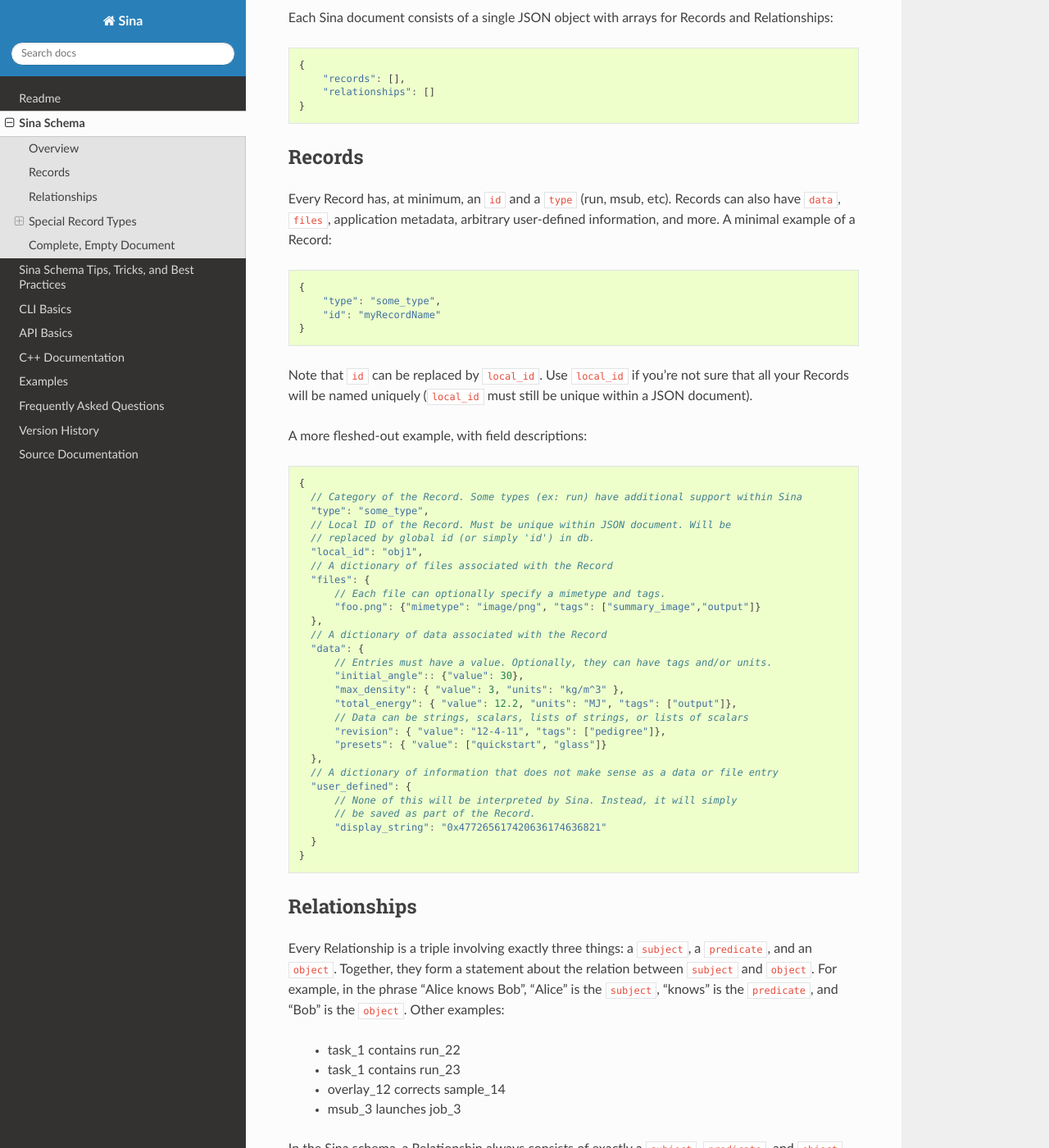
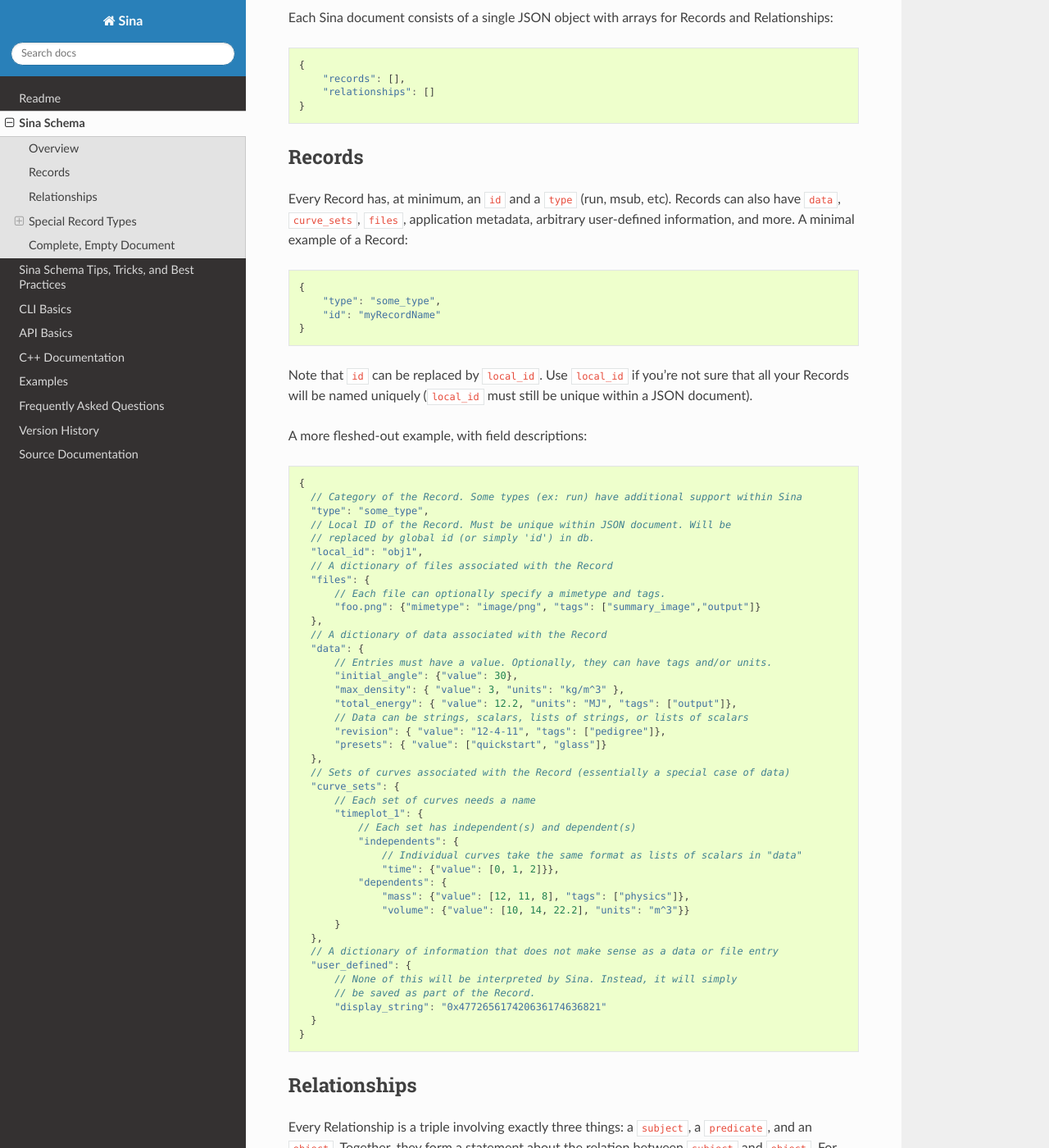
Before and after one commit to LLNL/Sina, a Sphinx documentation site: the page built from python/docs/source/sina_schema.rst, in a window 1280 px wide and 1400 px high, scrolled down 350 px. Shown: the whole window at 82% size. Built offline with Sphinx 7.4.7 and the Read the Docs theme 2.0.0, drawn with Linux system fonts in a browser that asks for light colours; pages that are not in the unit, such as notebooks, are missing from menus; the version number could not be read and is left out.

Commit message:
SIBO-934: Add documentation and example for curve sets

```diff
--- a/python/docs/source/sina_schema.rst
+++ b/python/docs/source/sina_schema.rst
@@ -27,7 +27,7 @@ Records
 -------
 
 Every Record has, at minimum, an :code:`id` and a :code:`type` (run, msub,
-etc). Records can also have :code:`data`, :code:`files`,
+etc). Records can also have :code:`data`, :code:`curve_sets`, :code:`files`,
 application metadata, arbitrary user-defined information, and more.
 A minimal example of a Record:
 
@@ -60,12 +60,25 @@ A more fleshed-out example, with field descriptions:
       // A dictionary of data associated with the Record
       "data": {
           // Entries must have a value. Optionally, they can have tags and/or units.
-          "initial_angle":: {"value": 30},
+          "initial_angle": {"value": 30},
           "max_density": { "value": 3, "units": "kg/m^3" },
           "total_energy": { "value": 12.2, "units": "MJ", "tags": ["output"]},
           // Data can be strings, scalars, lists of strings, or lists of scalars
           "revision": { "value": "12-4-11", "tags": ["pedigree"]},
           "presets": { "value": ["quickstart", "glass"]}
+      },
+      // Sets of curves associated with the Record (essentially a special case of data)
+      "curve_sets": {
+          // Each set of curves needs a name
+          "timeplot_1": {
+              // Each set has independent(s) and dependent(s)
+              "independents": {
+                  // Individual curves take the same format as lists of scalars in "data"
+                  "time": {"value": [0, 1, 2]}},
+              "dependents": {
+                  "mass": {"value": [12, 11, 8], "tags": ["physics"]},
+                  "volume": {"value": [10, 14, 22.2], "units": "m^3"}}
+          }
       },
       // A dictionary of information that does not make sense as a data or file entry
       "user_defined": {
```
Also changed, not shown: 1 other file.
